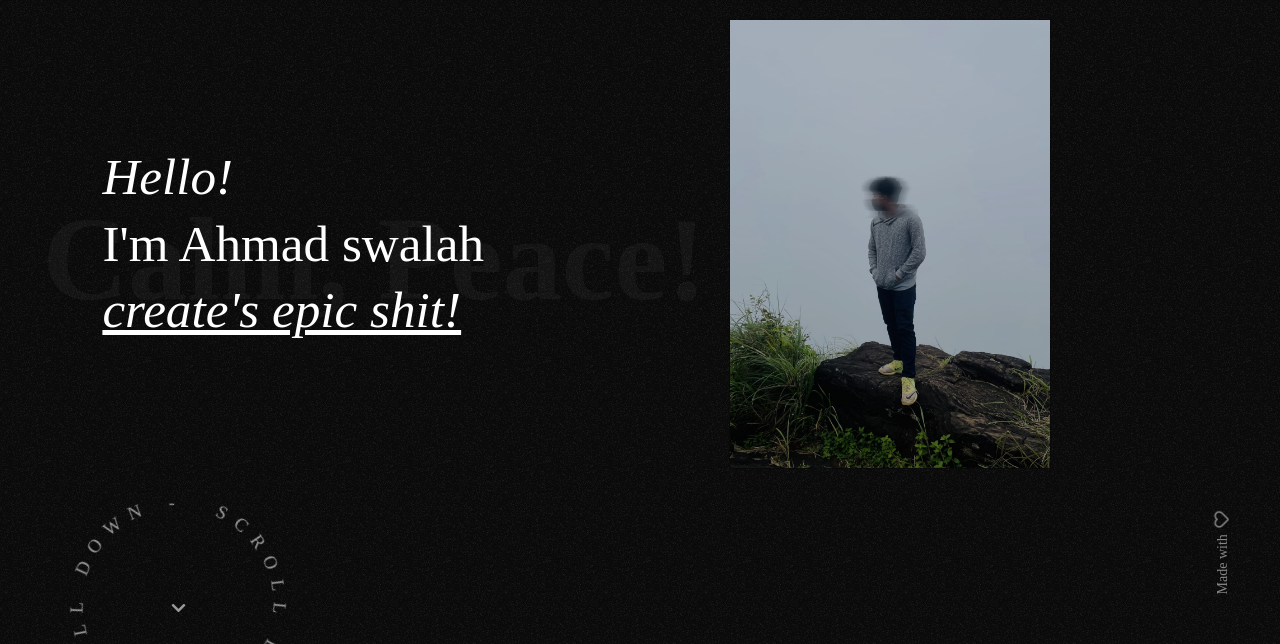
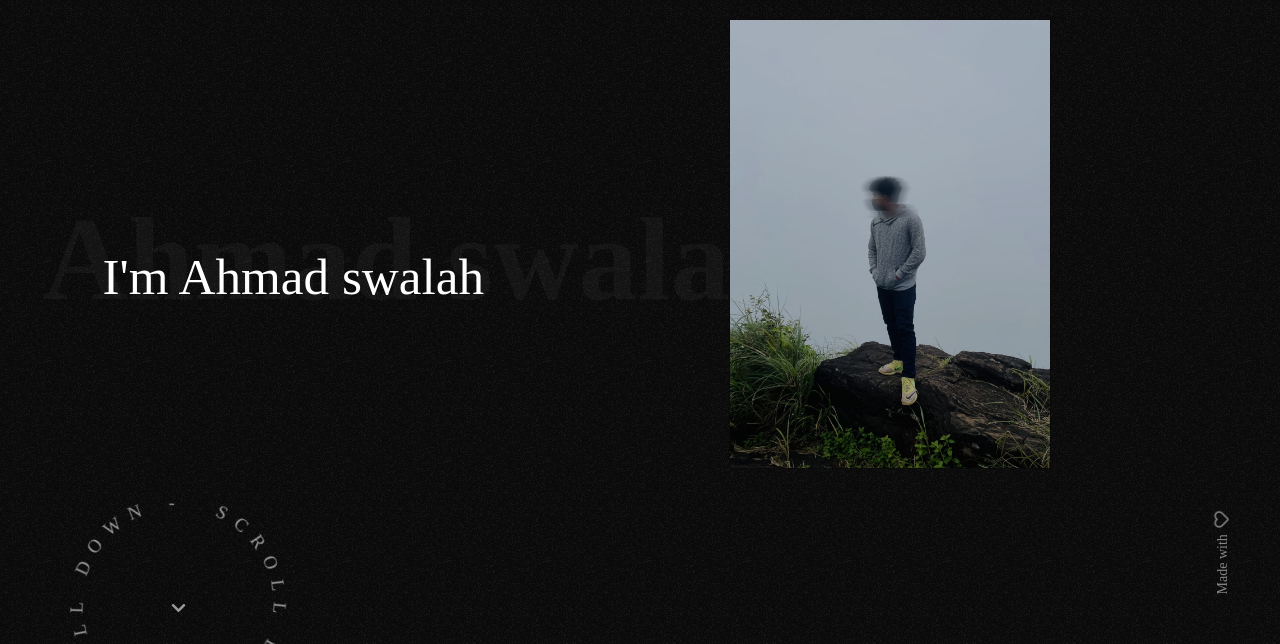
Before and after one commit to ahmadsalahuddeen/ahmadswalah, a plain HTML site: page index.html in a window 1280 px wide. Shown: the part 156-800 px from the top of the page. Drawn offline with Linux system fonts and the light colour scheme; files whose address does not match are found by name.

Commit message:
removed shit

```diff
--- a/index.html
+++ b/index.html
@@ -368,8 +368,10 @@
 							Use class "max-width-*" to set caption max width if needed. For example "max-width-1000". More info about helper classes can be found in the file "helper.css".
 							-->
 							<div class="ph-caption max-width-1000">
-								<h1 class="ph-caption-title ph-appear font-normal"><em>Hello!</em><br> I'm Ahmad swalah <br> <em><u>create's epic shit!</u></em></h1>
-								<div class="ph-caption-title-ghost ph-appear">Calm, Peace!</div>
+								<h1 class="ph-caption-title ph-appear font-normal"><em>
+
+								</em><br> I'm Ahmad swalah <br> <em><u> </u></em></h1>
+								<div class="ph-caption-title-ghost ph-appear">Ahmad swalah</div>
 								<!-- <div class="ph-caption-subtitle ph-appear">Subtitle</div> -->
 							</div>
 							<!-- End page header caption -->
```
Also changed, not shown: landing-page-1.html (+1 -1 lines), landing-page-2.html (+1 -1 lines).
